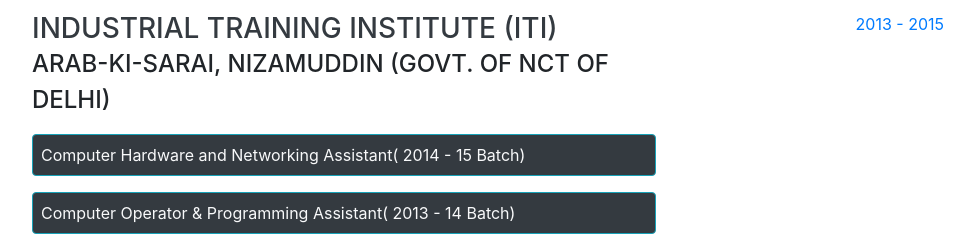
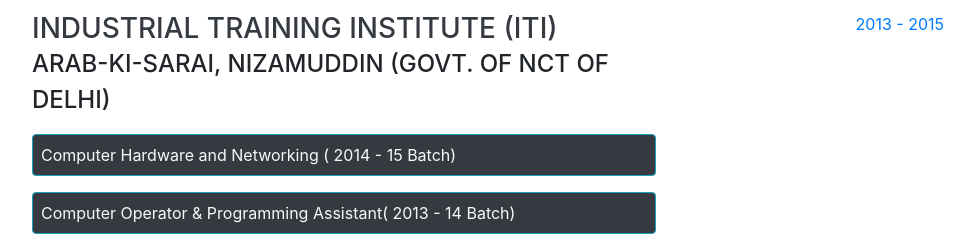
Before and after one commit to PawanSmy/portfolio, a website with bundled scripts: page index.html in a window 1280 px wide. Shown: the part 2340-2576 px from the top of the page, without its empty margins (288-1263 px from the left). Built offline with nearby package versions, Linux system fonts and the light colour scheme; a web font is replaced by a local one.

Commit message:
Update index.html

```diff
--- a/index.html
+++ b/index.html
@@ -199,7 +199,7 @@
             <h3 class="mb-0">Industrial Training Institute (ITI) </h3>
             <div class="subheading mb-3">Arab-Ki-Sarai, Nizamuddin (Govt. Of NCT of Delhi)</div>
             <div class="subheading mb-3"></div>
-            <p class="border border-info p-2 rounded bg-dark text-light">Computer Hardware and Networking Assistant( 2014 - 15 Batch) </p>
+            <p class="border border-info p-2 rounded bg-dark text-light">Computer Hardware and Networking ( 2014 - 15 Batch) </p>
 		<p class="border border-info p-2 rounded bg-dark text-light">Computer Operator & Programming Assistant( 2013 - 14 Batch)</p>
           </div>
           <div class="resume-date text-md-right">
```
